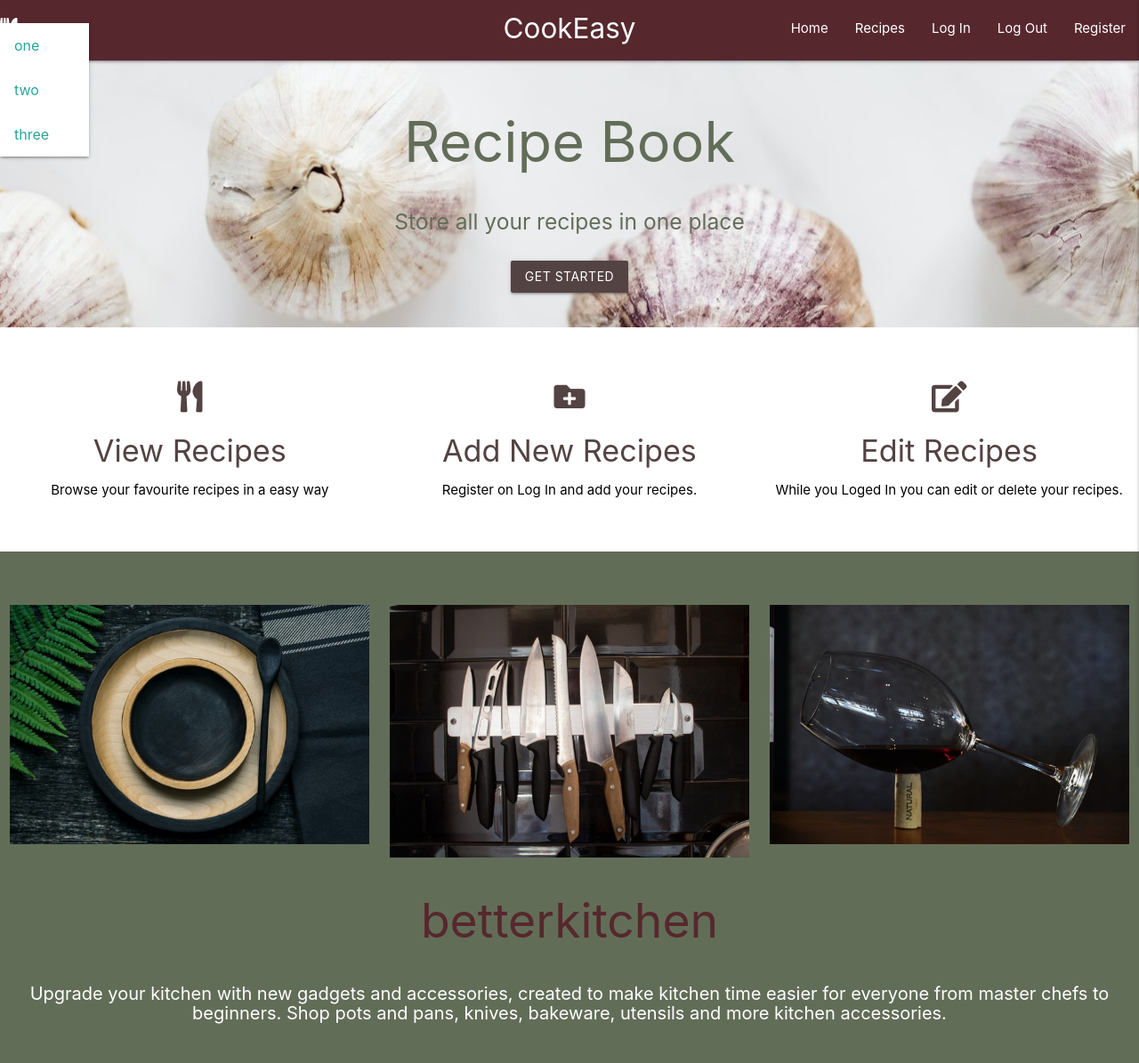
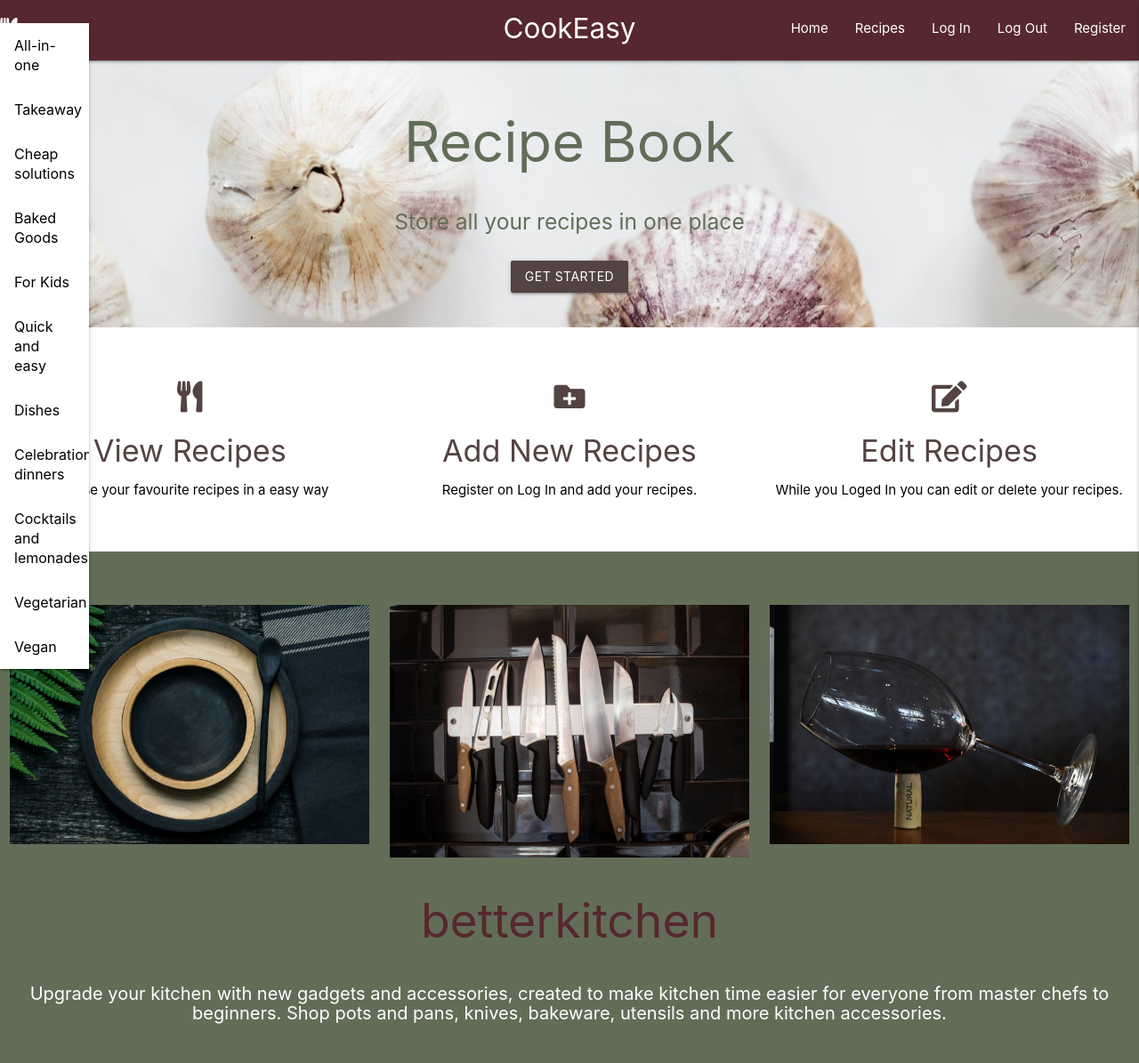
Before and after one commit to ErnestaMajute/MS3, a Flask app: page / in a window 1280 px wide, after a click that opens the changed part. Shown: the whole page at 89% size. Run offline with Flask 2, Linux system fonts and the light colour scheme; some libraries are stand-ins or nearby versions.

Commit message:
Dropdown in navbar updated, categories added

```diff
--- a/templates/base.html
+++ b/templates/base.html
@@ -32,9 +32,17 @@
                 </ul>
                 <a class="dropdown-trigger" href="#!" data-target="dropdown1"><i class="fas fa-utensils"></i></a>
                 <ul id="dropdown1" class="dropdown-content">
-                    <li><a href="#!">one</a></li>
-                    <li><a href="#!">two</a></li>
-                    <li><a href="#!">three</a></li>
+                    <li><a href="#!" class="black-text">All-in-one </a></li>
+                    <li><a href="#!" class="black-text">Takeaway</a></li>
+                    <li><a href="#!" class="black-text">Cheap solutions</a></li>
+                    <li><a href="#!" class="black-text">Baked Goods</a></li>
+                    <li><a href="#!" class="black-text">For Kids</a></li>
+                    <li><a href="#!" class="black-text">Quick and easy</a></li>
+                    <li><a href="#!" class="black-text">Dishes</a></li>
+                    <li><a href="#!" class="black-text">Celebration dinners</a></li>
+                    <li><a href="#!" class="black-text">Cocktails and lemonades</a></li>
+                    <li><a href="#!" class="black-text">Vegetarian</a></li>
+                    <li><a href="#!" class="black-text">Vegan</a></li>
                 </ul>
 
             </div>
```
Also changed, not shown: static/css/images/html-greens.jpg (added).
